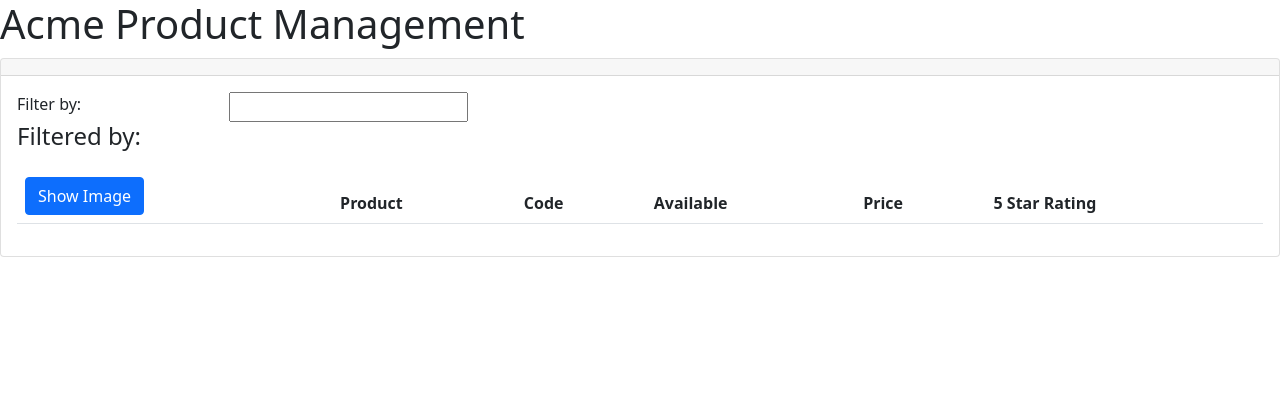
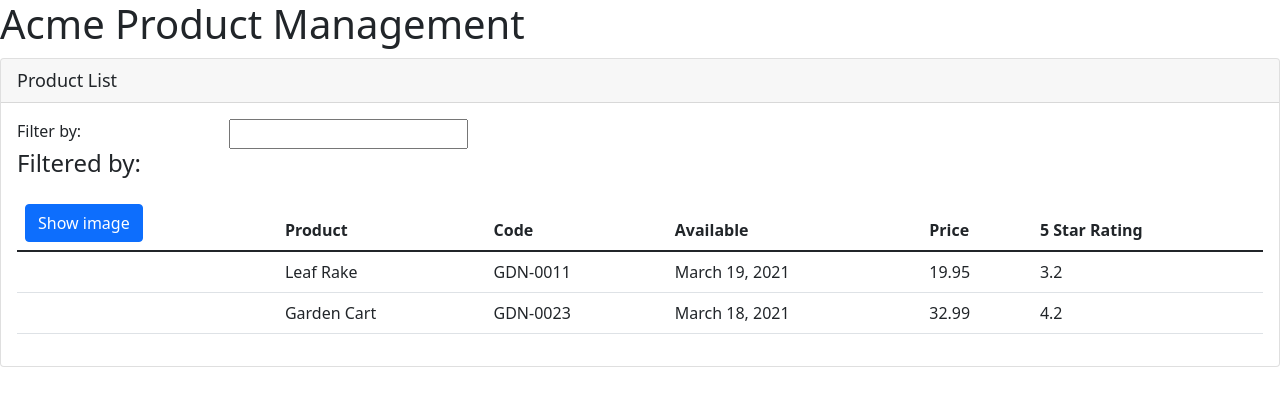
Before and after one commit to Radensuaso/APM, an Angular app: page / in a window 1280 px wide. Shown: the top 406 px of the page. Built offline with nearby package versions, Linux system fonts and the light colour scheme.

Commit message:
Show and hide image feature done

```diff
--- a/src/app/products/product-list.component.html
+++ b/src/app/products/product-list.component.html
@@ -1,5 +1,5 @@
 <div class="card">
-  <div class="card-header"></div>
+  <div class="card-header">{{ pageTitle }}</div>
   <div class="card-body">
     <div class="row">
       <div class="col-md-2">Filter by:</div>
@@ -13,11 +13,13 @@
       </div>
     </div>
     <div class="table-responsive">
-      <table class="table">
+      <table class="table" *ngIf="products.length">
         <thead>
           <tr>
             <th>
-              <button class="btn btn-primary">Show Image</button>
+              <button class="btn btn-primary" (click)="toggleImage()">
+                {{ showImage ? "Hide image" : "Show image" }}
+              </button>
             </th>
             <th>Product</th>
             <th>Code</th>
@@ -26,7 +28,24 @@
             <th>5 Star Rating</th>
           </tr>
         </thead>
-        <tbody></tbody>
+        <tbody>
+          <tr *ngFor="let product of products">
+            <td>
+              <img
+                *ngIf="showImage"
+                [src]="product.imageUrl"
+                [title]="product.productName"
+                [style.width.px]="imageWidth"
+                [style.margin.px]="imageMargin"
+              />
+            </td>
+            <td>{{ product.productName }}</td>
+            <td>{{ product.productCode }}</td>
+            <td>{{ product.releaseDate }}</td>
+            <td>{{ product.price }}</td>
+            <td>{{ product.starRating }}</td>
+          </tr>
+        </tbody>
       </table>
     </div>
   </div>
--- a/src/app/products/product-list.component.ts
+++ b/src/app/products/product-list.component.ts
@@ -4,4 +4,34 @@
   selector: "pm-products",
   templateUrl: "./product-list.component.html",
 })
-export class ProductListComponent {}
+export class ProductListComponent {
+  pageTitle: string = "Product List";
+  imageWidth: number = 50;
+  imageMargin: number = 2;
+  showImage: boolean = false;
+  products: any[] = [
+    {
+      productId: 1,
+      productName: "Leaf Rake",
+      productCode: "GDN-0011",
+      releaseDate: "March 19, 2021",
+      description: "Leaf rake with 48-inch wooden handle.",
+      price: 19.95,
+      starRating: 3.2,
+      imageUrl: "assets/images/leaf_rake.png",
+    },
+    {
+      productId: 2,
+      productName: "Garden Cart",
+      productCode: "GDN-0023",
+      releaseDate: "March 18, 2021",
+      description: "15 gallon capacity rolling garden cart",
+      price: 32.99,
+      starRating: 4.2,
+      imageUrl: "assets/images/garden_cart.png",
+    },
+  ];
+  toggleImage(): void {
+    this.showImage = !this.showImage;
+  }
+}
```
